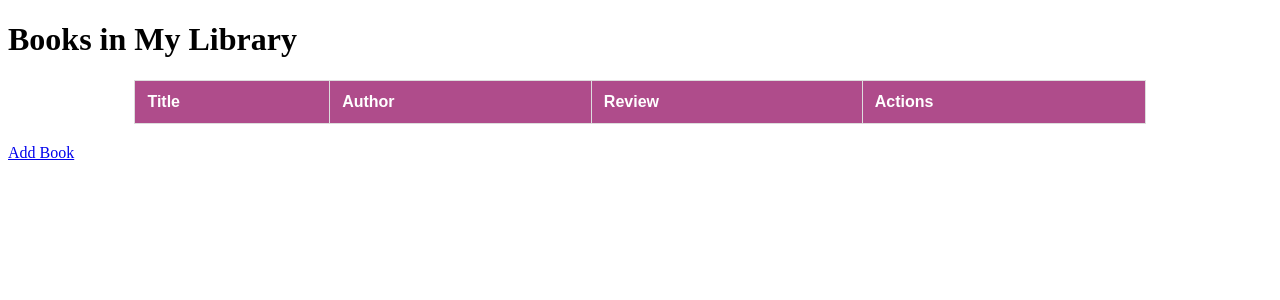
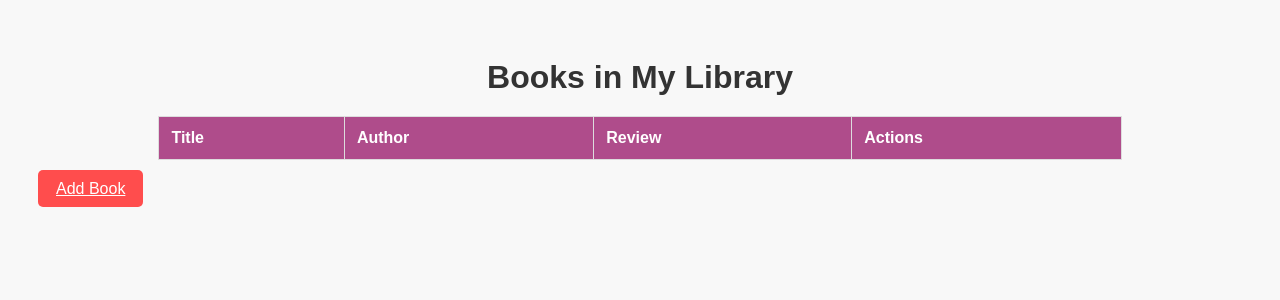
Before and after one commit to Devleedy308/Unit-2-Project, a PHP site: page /controller/book_controller.php in a window 1280 px wide. Shown: the top 300 px of the page. Run offline with PHP 8.4, Linux system fonts and the light colour scheme; the visitor is signed in with stand-in values (Sample User, id 1); data comes from the database, SQL or seed files in the repository; data that the repository does not hold is empty.

Commit message:
Made it pretty

```diff
--- a/database.php
+++ b/database.php
@@ -1,8 +1,8 @@
 <?php
 $dsn = 'mysql:host=localhost;dbname=book_app';
 $username = 'root';
-//$password = 'Neverwinter214'; // Adjust if you changed WAMP's default
-$password = ''; // Adjust if you changed WAMP's default
+$password = 'Neverwinter214'; // Adjust if you changed WAMP's default
+//$password = ''; // Adjust if you changed WAMP's default
 
 try {
     $db = new PDO($dsn, $username, $password);
--- a/styles.css
+++ b/styles.css
@@ -132,3 +132,24 @@ td button {
 td button:hover {
     background-color: #cc0000;
 }
+
+.book_title {
+    text-align: center;
+    color: #333;
+    font-size: 2em;
+    margin-bottom: 20px;
+}
+
+.add_book_link {
+    background-color: #ff4d4d;
+    color: white;
+    border: none;
+    padding: 10px 18px;
+    font-size: 16px;
+    border-radius: 5px;
+    cursor: pointer;
+}
+
+.add_book_link:hover {
+    background-color: #cc0000;
+}
--- a/view/add_book_view.php
+++ b/view/add_book_view.php
@@ -28,7 +28,7 @@
         <label>Review:</label>
         <textarea name="review"></textarea><br>
 
-        <input type="submit" value="Add Book">
+        <input type="submit" value="Add Book" class="add_book_link">
     </form>
 </body>
 </html>
--- a/view/book_list_view.php
+++ b/view/book_list_view.php
@@ -52,10 +52,11 @@
         background-color: #cc0000;
     }
 </style>
+<link rel="stylesheet" type="text/css" href="../styles.css">
     <title>Book List</title>
 </head>
 <body>
-    <h1>Books in My Library</h1>
+    <h1 class="book_title">Books in My Library</h1>
 
     <table>
 
@@ -83,6 +84,6 @@
 </table>
 
 
-    <a href="../controller/book_controller.php?action=show_add_form">Add Book</a>
+    <a href="../controller/book_controller.php?action=show_add_form" class="add_book_link">Add Book</a>
 </body>
 </html>
```
